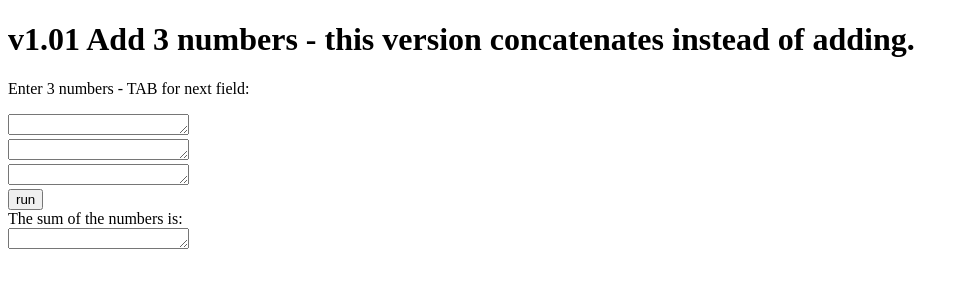
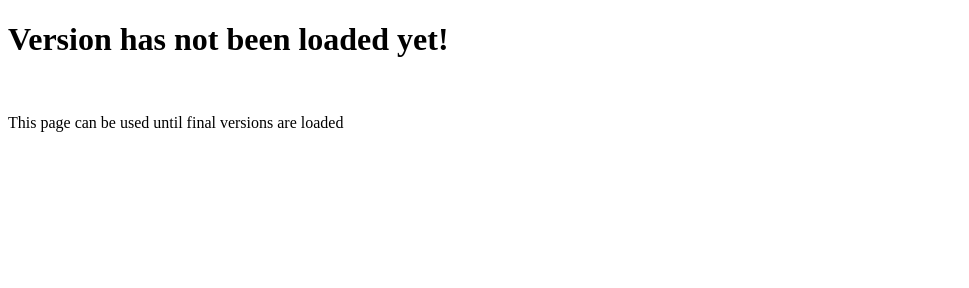
Before and after one commit to bwattle/Add3_JS-Pas-Py-VB-VBA, a plain HTML site: page JS/Add3-versionNotDone.html in a window 1280 px wide. Shown: the whole page, without its empty margins (0-969 px from the left). Drawn offline with Linux system fonts and the light colour scheme.

Commit message:
Version Not Loaded page minimised

```diff
--- a/JS/Add3-versionNotDone.html
+++ b/JS/Add3-versionNotDone.html
@@ -1,31 +1,13 @@
 <!DOCTYPE html>
 <html>
 <head>
-    <title>v1.02 Add 3 - AddMult</title>
+    <title>No version yet</title>
     <link rel="icon" href="../images/SSC_SmallLogo-60x81.png"/>
     <meta charset="utf-8" />
-    <script type='text/javascript'>
-        function sum() {
-            var sum = 0;
-            var No1 = document.getElementById('txt1').value;
-            var No2 = document.getElementById('txt2').value;
-            var No3 = document.getElementById('txt3').value;
-            sum = No1 + No2 + No3
-            document.getElementById('txtSumValue').value = sum;
-        }
-    </script>
 </head>
 <body>
-    <h1>v1.01 Add 3 numbers - this version concatenates instead of adding.</h1>
-    <p>Enter 3 numbers - TAB for next field:</p>
-    <form id="input">
-        <textarea id="txt1" rows="1" cols="20"></textarea><br />
-        <textarea id="txt2" rows="1" cols="20"></textarea><br />
-        <textarea id="txt3" rows="1" cols="20"></textarea><br />
-        <input id="Run" type="Button" value="run" onclick="sum()" />
-        <br />
-        The sum of the numbers is:<br />
-        <textarea id="txtSumValue" rows="1" cols="20"></textarea>
-    </form>
+    <h1>Version has not been loaded yet!</h1><br />
+    <p>This page can be used until final versions are loaded</p>
+
 </body>
 </html>
```
